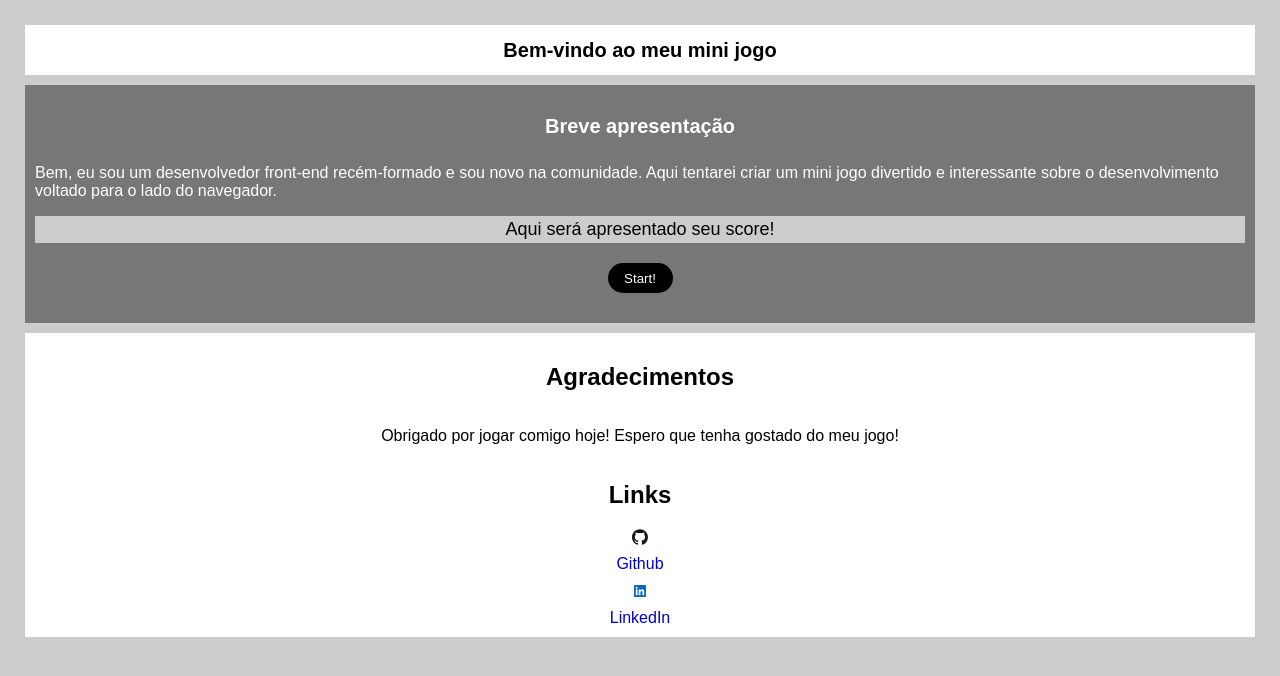
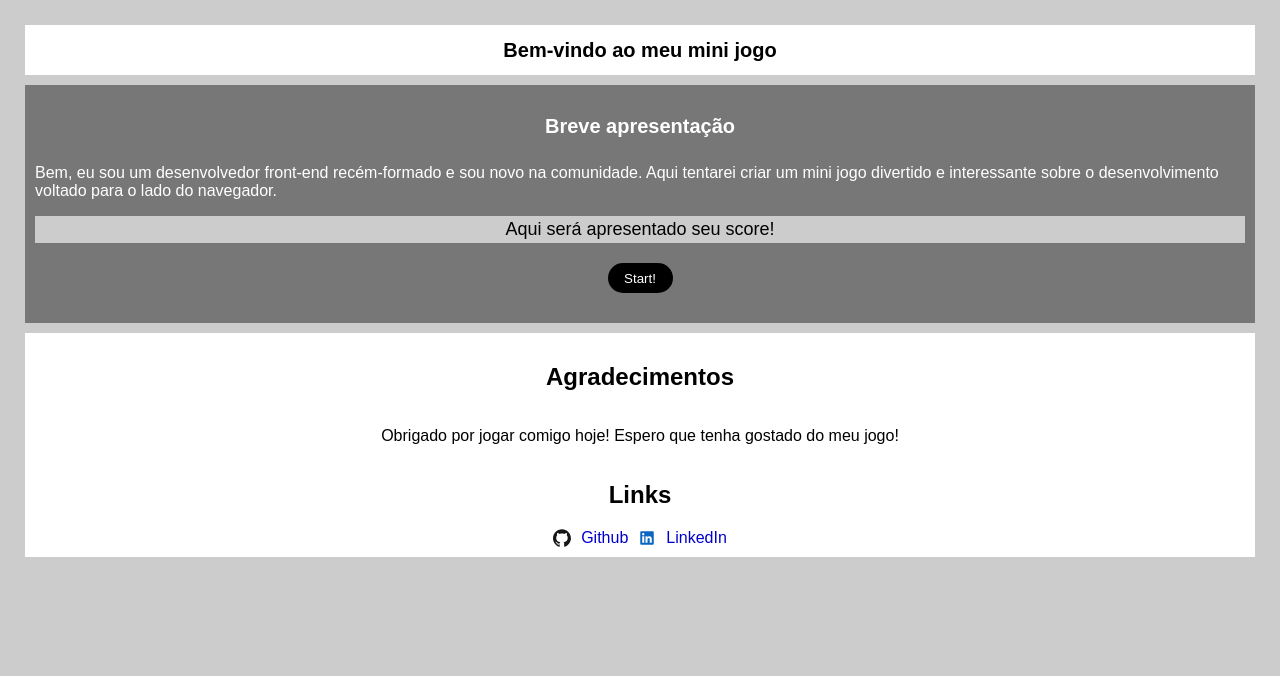
Before and after one commit to Fabio42-sys/mini-game, a plain HTML site: page index.html in a window 1280 px wide. Drawn offline with Linux system fonts and the light colour scheme.

Commit message:
Update style.css

```diff
--- a/style.css
+++ b/style.css
@@ -159,13 +159,13 @@ body {
     display: flex;
     align-items: center;
     justify-content: center;
-    flex-direction: column;
+    flex-direction: row;
     gap: 10px;
 }
 
 .icons {
-    width: 16px;
-    height: 16px;
+    width: 18px;
+    height: 18px;
 }
 
 .link a {
```
